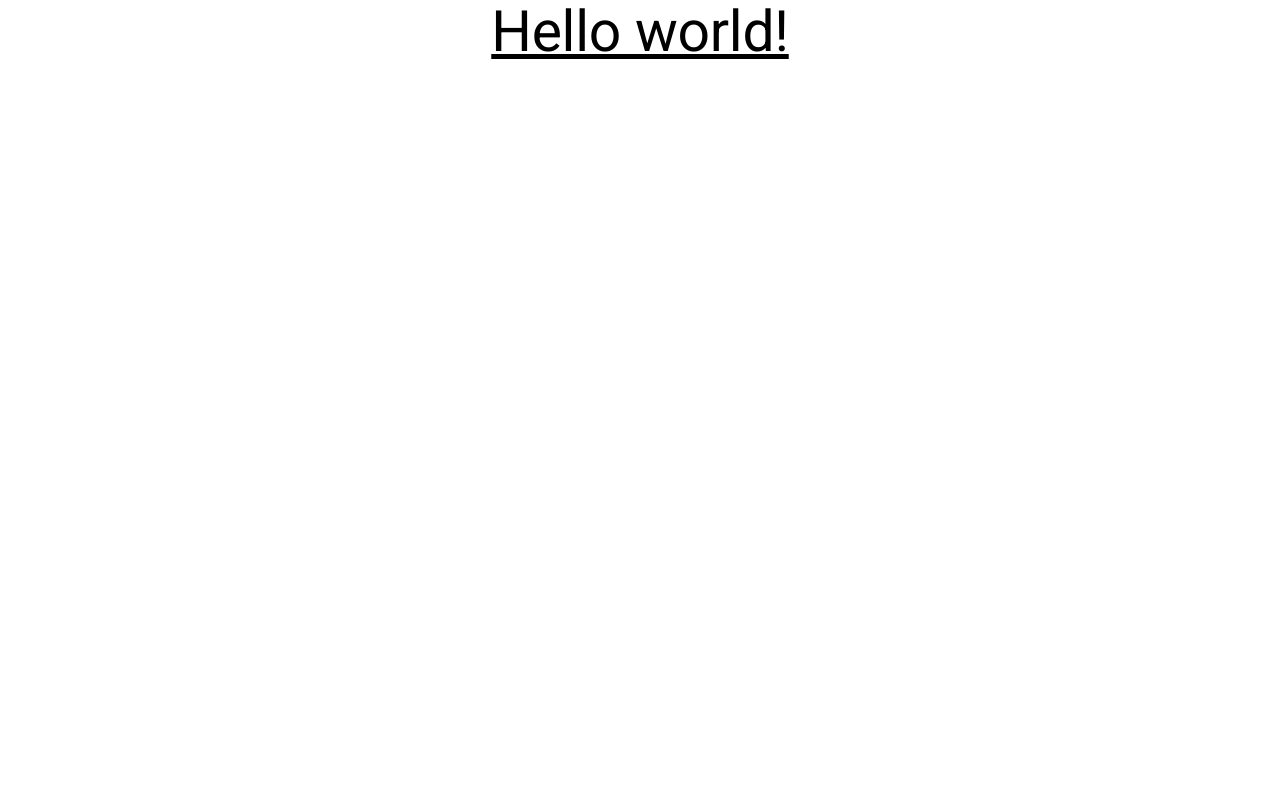
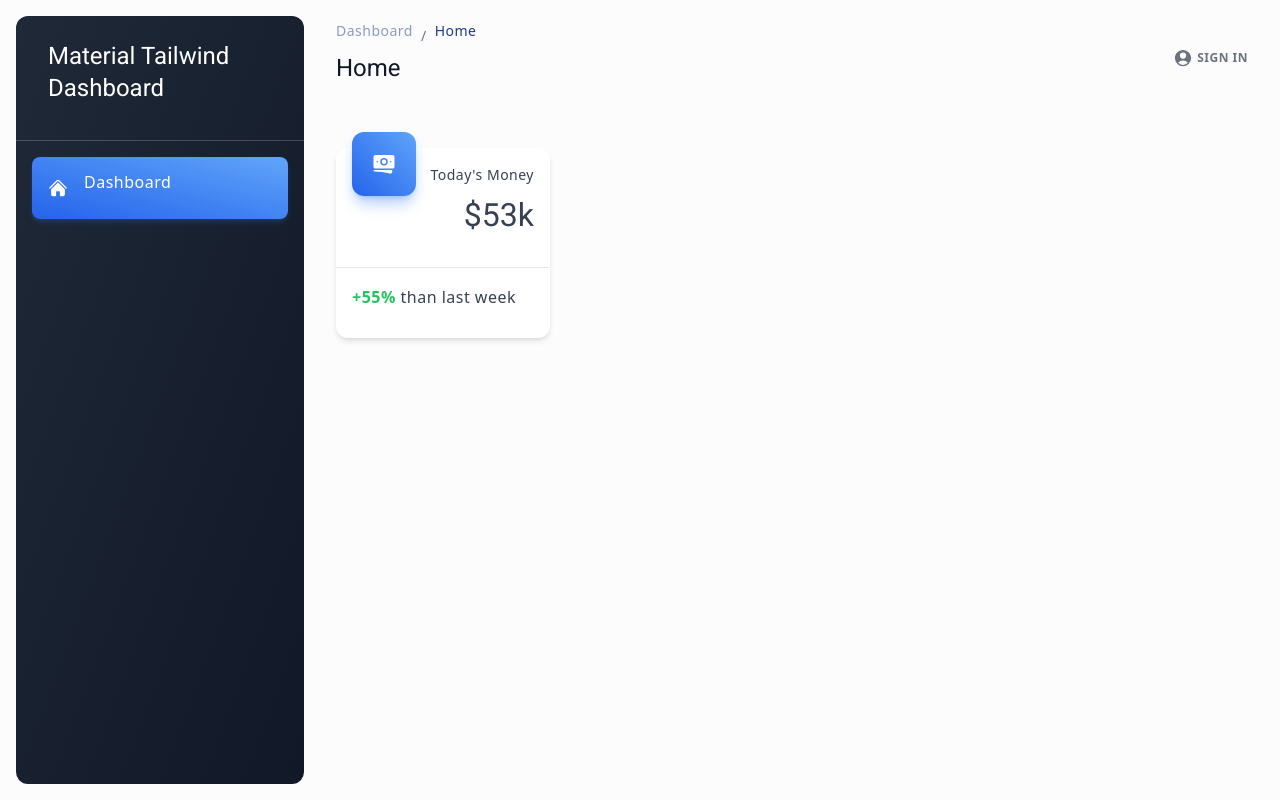
Before and after one commit to pablitog21/admin-angular, an Angular app: page /dashboard in a window 1280 px wide. Before the commit this address led to /. Built offline with nearby package versions, Linux system fonts and the light colour scheme.

Commit message:
se creo menu lateral

```diff
--- a/src/app/app.component.html
+++ b/src/app/app.component.html
@@ -1,4 +1 @@
-<h1 class="text-3xl font-bold underline text-center">
-  Hello world!
-</h1>
 <router-outlet />
--- a/src/app/app.routes.ts
+++ b/src/app/app.routes.ts
@@ -1,3 +1,24 @@
 import { Routes } from '@angular/router';
 
-export const routes: Routes = [];
+export const routes: Routes = [
+    {
+        path: '',
+        loadComponent: () => import('./layout/layouts/vertical/layout/layout.component'),
+        children: [
+            {
+                path: 'dashboard',
+                loadComponent: () => import('./modules/dashboard/dashboard.component')
+            },
+            {
+                path: '',
+                redirectTo: 'dashboard',
+                pathMatch: 'full'
+            }
+
+        ]
+    },
+    {
+        path: '**',
+        redirectTo: 'dashboard'
+    }
+];
--- /dev/null
+++ b/src/app/layout/layouts/vertical/header/header.component.html
@@ -0,0 +1,34 @@
+<div class="flex flex-col-reverse justify-between gap-6 md:flex-row md:items-center">
+    <div class="capitalize">
+      <nav aria-label="breadcrumb" class="w-max">
+        <ol class="flex flex-wrap items-center w-full bg-opacity-60 rounded-md bg-transparent p-0 transition-all">
+          <li class="flex items-center text-blue-gray-900 antialiased font-sans text-sm font-normal leading-normal cursor-pointer transition-colors duration-300 hover:text-light-blue-500">
+            <a href="#">
+              <p class="block antialiased font-sans text-sm leading-normal text-blue-900 font-normal opacity-50 transition-all hover:text-blue-500 hover:opacity-100">dashboard</p>
+            </a>
+            <span class="text-gray-500 text-sm antialiased font-sans font-normal leading-normal mx-2 pointer-events-none select-none">/</span>
+          </li>
+          <li class="flex items-center text-blue-900 antialiased font-sans text-sm font-normal leading-normal cursor-pointer transition-colors duration-300 hover:text-blue-500">
+            <p class="block antialiased font-sans text-sm leading-normal text-blue-gray-900 font-normal">home</p>
+          </li>
+        </ol>
+      </nav>
+      <h6 class="block antialiased tracking-normal font-sans text-base font-semibold leading-relaxed text-gray-900">home</h6>
+    </div>
+    <div class="flex items-center">
+      <a href="#">
+        <button class="middle none font-sans font-bold center uppercase transition-all disabled:opacity-50 disabled:shadow-none disabled:pointer-events-none text-xs py-3 rounded-lg text-gray-500 hover:bg-blue-gray-500/10 active:bg-blue-gray-500/30 hidden items-center gap-1 px-4 xl:flex" type="button">
+          <svg xmlns="http://www.w3.org/2000/svg" viewBox="0 0 24 24" fill="currentColor" aria-hidden="true" class="h-5 w-5 text-blue-gray-500">
+            <path fill-rule="evenodd" d="M18.685 19.097A9.723 9.723 0 0021.75 12c0-5.385-4.365-9.75-9.75-9.75S2.25 6.615 2.25 12a9.723 9.723 0 003.065 7.097A9.716 9.716 0 0012 21.75a9.716 9.716 0 006.685-2.653zm-12.54-1.285A7.486 7.486 0 0112 15a7.486 7.486 0 015.855 2.812A8.224 8.224 0 0112 20.25a8.224 8.224 0 01-5.855-2.438zM15.75 9a3.75 3.75 0 11-7.5 0 3.75 3.75 0 017.5 0z" clip-rule="evenodd"></path>
+          </svg>Sign In </button>
+        <button class="relative middle none font-sans font-medium text-center uppercase transition-all disabled:opacity-50 disabled:shadow-none disabled:pointer-events-none w-10 max-w-[40px] h-10 max-h-[40px] rounded-lg text-xs text-gray-500 hover:bg-blue-gray-500/10 active:bg-blue-gray-500/30 grid xl:hidden" type="button">
+          <span class="absolute top-1/2 left-1/2 transform -translate-y-1/2 -translate-x-1/2">
+            <svg xmlns="http://www.w3.org/2000/svg" viewBox="0 0 24 24" fill="currentColor" aria-hidden="true" class="h-5 w-5 text-blue-gray-500">
+              <path fill-rule="evenodd" d="M18.685 19.097A9.723 9.723 0 0021.75 12c0-5.385-4.365-9.75-9.75-9.75S2.25 6.615 2.25 12a9.723 9.723 0 003.065 7.097A9.716 9.716 0 0012 21.75a9.716 9.716 0 006.685-2.653zm-12.54-1.285A7.486 7.486 0 0112 15a7.486 7.486 0 015.855 2.812A8.224 8.224 0 0112 20.25a8.224 8.224 0 01-5.855-2.438zM15.75 9a3.75 3.75 0 11-7.5 0 3.75 3.75 0 017.5 0z" clip-rule="evenodd"></path>
+            </svg>
+          </span>
+        </button>
+      </a>
+
+    </div>
+  </div>
--- /dev/null
+++ b/src/app/layout/layouts/vertical/layout/layout.component.html
@@ -0,0 +1,14 @@
+<!-- component -->
+<div class="min-h-screen bg-gray-50/50">
+    <app-sidebar/>
+    <div class="p-4 xl:ml-80">
+      <nav class="block w-full max-w-full bg-transparent text-white shadow-none rounded-xl transition-all px-0 py-1">
+        <app-header/>
+      </nav>
+      <div class="mt-12">
+        <router-outlet/>
+      </div>
+      <div class="text-blue-gray-600">
+      </div>
+    </div>
+  </div>
--- /dev/null
+++ b/src/app/layout/layouts/vertical/sidebar/sidebar.component.html
@@ -0,0 +1,30 @@
+<aside class="bg-gradient-to-br from-gray-800 to-gray-900 -translate-x-80 fixed inset-0 z-50 my-4 ml-4 h-[calc(100vh-32px)] w-72 rounded-xl transition-transform duration-300 xl:translate-x-0">
+    <div class="relative border-b border-white/20">
+      <a class="flex items-center gap-4 py-6 px-8">
+        <h6 class="block antialiased tracking-normal font-sans text-base font-semibold leading-relaxed text-white">Material Tailwind Dashboard</h6>
+      </a>
+      <button class="middle none font-sans font-medium text-center uppercase transition-all disabled:opacity-50 disabled:shadow-none disabled:pointer-events-none w-8 max-w-[32px] h-8 max-h-[32px] rounded-lg text-xs text-white hover:bg-white/10 active:bg-white/30 absolute right-0 top-0 grid rounded-br-none rounded-tl-none xl:hidden" type="button">
+        <span class="absolute top-1/2 left-1/2 transform -translate-y-1/2 -translate-x-1/2">
+          <svg xmlns="http://www.w3.org/2000/svg" fill="none" viewBox="0 0 24 24" stroke-width="2.5" stroke="currentColor" aria-hidden="true" class="h-5 w-5 text-white">
+            <path stroke-linecap="round" stroke-linejoin="round" d="M6 18L18 6M6 6l12 12"></path>
+          </svg>
+        </span>
+      </button>
+    </div>
+    <div class="m-4">
+      <ul class="mb-4 flex flex-col gap-1">
+        <li>
+          <a routerLink="/dashboard">
+            <button routerLinkActive="bg-gradient-to-tr from-blue-600 to-blue-400 shadow-md shadow-blue-500/20 hover:shadow-lg hover:shadow-blue-500/40 active:opacity-[0.85]"
+                    class="middle none font-sans font-bold center transition-all disabled:opacity-50 disabled:shadow-none disabled:pointer-events-none text-xs py-3 rounded-lg text-white hover:bg-white/10 active:bg-white/30 flex w-full items-center gap-4 px-4 capitalize" type="button">
+              <svg xmlns="http://www.w3.org/2000/svg" viewBox="0 0 24 24" fill="currentColor" aria-hidden="true" class="w-5 h-5 text-inherit">
+                <path d="M11.47 3.84a.75.75 0 011.06 0l8.69 8.69a.75.75 0 101.06-1.06l-8.689-8.69a2.25 2.25 0 00-3.182 0l-8.69 8.69a.75.75 0 001.061 1.06l8.69-8.69z"></path>
+                <path d="M12 5.432l8.159 8.159c.03.03.06.058.091.086v6.198c0 1.035-.84 1.875-1.875 1.875H15a.75.75 0 01-.75-.75v-4.5a.75.75 0 00-.75-.75h-3a.75.75 0 00-.75.75V21a.75.75 0 01-.75.75H5.625a1.875 1.875 0 01-1.875-1.875v-6.198a2.29 2.29 0 00.091-.086L12 5.43z"></path>
+              </svg>
+              <p class="block antialiased font-sans text-base leading-relaxed text-inherit font-medium capitalize">dashboard</p>
+            </button>
+          </a>
+        </li>
+      </ul>
+    </div>
+  </aside>
--- /dev/null
+++ b/src/app/modules/dashboard/dashboard.component.html
@@ -0,0 +1,20 @@
+<div class="mb-12 grid gap-y-10 gap-x-6 md:grid-cols-2 xl:grid-cols-4">
+    <div class="relative flex flex-col bg-clip-border rounded-xl bg-white text-gray-700 shadow-md">
+      <div class="bg-clip-border mx-4 rounded-xl overflow-hidden bg-gradient-to-tr from-blue-600 to-blue-400 text-white shadow-blue-500/40 shadow-lg absolute -mt-4 grid h-16 w-16 place-items-center">
+        <svg xmlns="http://www.w3.org/2000/svg" viewBox="0 0 24 24" fill="currentColor" aria-hidden="true" class="w-6 h-6 text-white">
+          <path d="M12 7.5a2.25 2.25 0 100 4.5 2.25 2.25 0 000-4.5z"></path>
+          <path fill-rule="evenodd" d="M1.5 4.875C1.5 3.839 2.34 3 3.375 3h17.25c1.035 0 1.875.84 1.875 1.875v9.75c0 1.036-.84 1.875-1.875 1.875H3.375A1.875 1.875 0 011.5 14.625v-9.75zM8.25 9.75a3.75 3.75 0 117.5 0 3.75 3.75 0 01-7.5 0zM18.75 9a.75.75 0 00-.75.75v.008c0 .414.336.75.75.75h.008a.75.75 0 00.75-.75V9.75a.75.75 0 00-.75-.75h-.008zM4.5 9.75A.75.75 0 015.25 9h.008a.75.75 0 01.75.75v.008a.75.75 0 01-.75.75H5.25a.75.75 0 01-.75-.75V9.75z" clip-rule="evenodd"></path>
+          <path d="M2.25 18a.75.75 0 000 1.5c5.4 0 10.63.722 15.6 2.075 1.19.324 2.4-.558 2.4-1.82V18.75a.75.75 0 00-.75-.75H2.25z"></path>
+        </svg>
+      </div>
+      <div class="p-4 text-right">
+        <p class="block antialiased font-sans text-sm leading-normal font-normal text-blue-gray-600">Today's Money</p>
+        <h4 class="block antialiased tracking-normal font-sans text-2xl font-semibold leading-snug text-blue-gray-900">$53k</h4>
+      </div>
+      <div class="border-t border-blue-gray-50 p-4">
+        <p class="block antialiased font-sans text-base leading-relaxed font-normal text-blue-gray-600">
+          <strong class="text-green-500">+55%</strong>&nbsp;than last week
+        </p>
+      </div>
+    </div>
+  </div>
```
Also changed, not shown: src/app/layout/layouts/vertical/header/header.component.ts (added, +11 -0 lines), src/app/layout/layouts/vertical/layout/layout.component.ts (added, +14 -0 lines), src/app/layout/layouts/vertical/sidebar/sidebar.component.ts (added, +13 -0 lines), src/app/modules/dashboard/dashboard.component.ts (added, +11 -0 lines).
